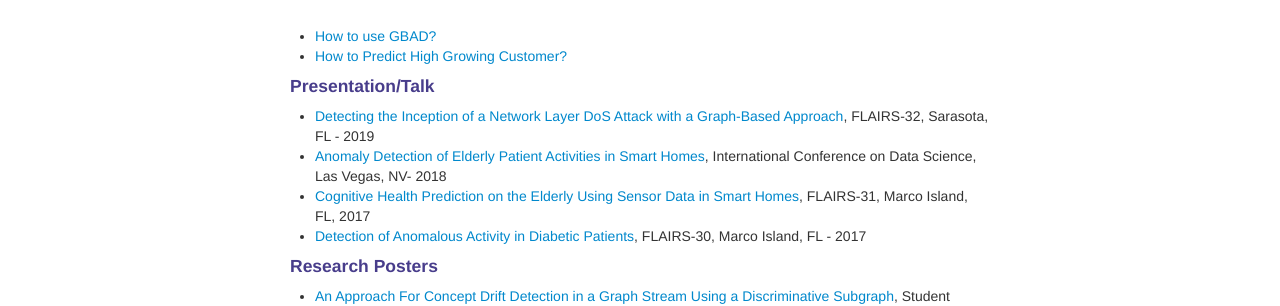
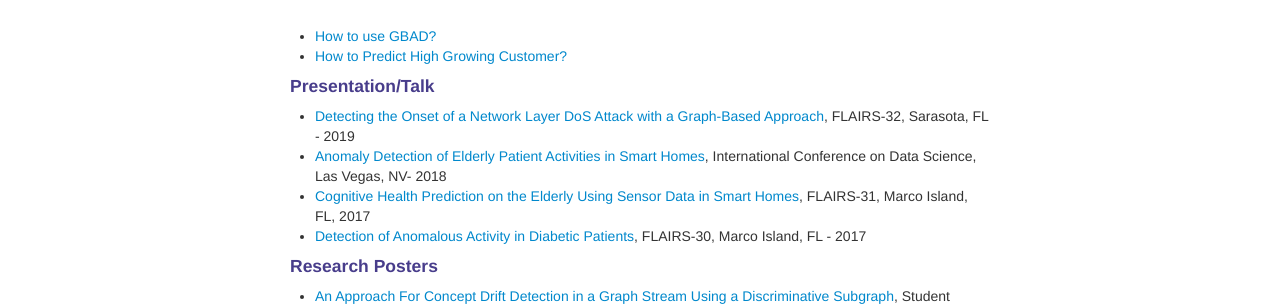
Before and after one commit to rpaudel42/rpaudel42.github.io, a Jekyll site: the page built from pages/tutorial.md, in a window 1280 px wide. Shown: the part 126-432 px from the top of the page. Built offline with Jekyll 4.4.1, drawn with Linux system fonts in a browser that asks for light colours.

Commit message:
Update files

```diff
--- a/pages/tutorial.md
+++ b/pages/tutorial.md
@@ -8,10 +8,10 @@
 - [How to Predict High Growing Customer?](https://github.com/rpaudel42/GrowthPrediction/blob/master/predicting_customer.ipynb)
 
 #### Presentation/Talk
-- [Detecting the Inception of a Network Layer DoS Attack with a Graph-Based Approach](/assets/FLAIR_2019.pdf), FLAIRS-32, Sarasota, FL - 2019
+- [Detecting the Onset of a Network Layer DoS Attack with a Graph-Based Approach](/assets/FLAIRS_2019.pdf), FLAIRS-32, Sarasota, FL - 2019
 - [Anomaly Detection of Elderly Patient Activities in Smart Homes](/assets/anomaly-detection-elderly-3.pdf), International Conference on Data Science, Las Vegas, NV- 2018
 - [Cognitive Health Prediction on the Elderly Using Sensor Data in Smart Homes](/assets/FLAIR_2018.pdf), FLAIRS-31, Marco Island, FL, 2017
-- [Detection of Anomalous Activity in Diabetic Patients](/assets/FLAIR_2017.pdf), FLAIRS-30, Marco Island, FL - 2017
+- [Detection of Anomalous Activity in Diabetic Patients](/assets/FLAIRS_2017.pdf), FLAIRS-30, Marco Island, FL - 2017
 
 #### Research Posters
 
```
Also changed, not shown: pages/pubs.md (+1 -1 lines), 7 other files.
